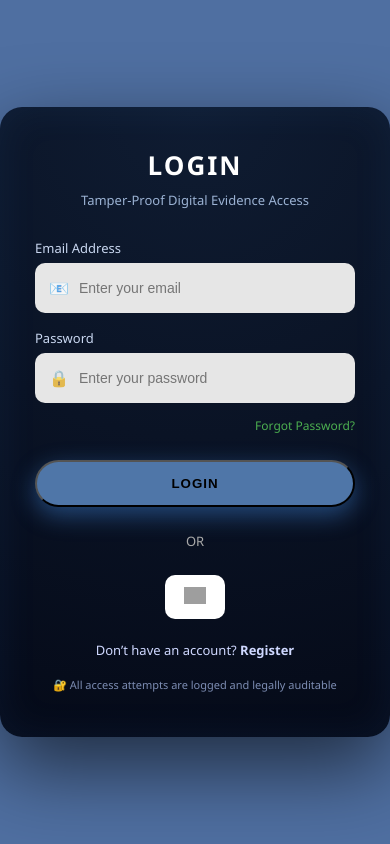
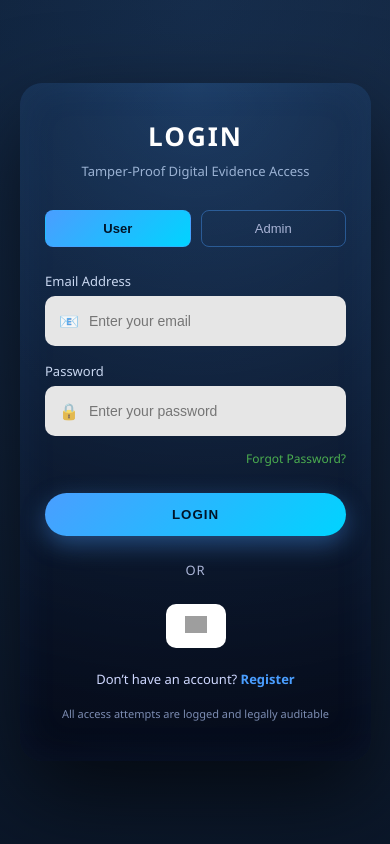
Before and after one commit to vagishaaa20/trustvault, a React (Create React App) app in the folder frontend/: page /login in a window 390 px wide. Built offline with nearby package versions, Linux system fonts and the light colour scheme; grey boxes are pictures that could not be loaded.

Commit message:
Frontend

```diff
--- a/frontend/src/index.css
+++ b/frontend/src/index.css
@@ -569,28 +569,56 @@ footer {
 }
 
 /* ================= AUTH PAGES ================= */
+/* ================= AUTH PAGES ================= */
 
 .auth-page {
   min-height: 100vh;
   display: flex;
   align-items: center;
   justify-content: center;
-  background: #4f6fa1; /* soft blue background */
+
+  background:
+    radial-gradient(
+      circle at top,
+      rgba(74, 158, 255, 0.15),
+      rgba(10, 22, 40, 0.95)
+    ),
+    linear-gradient(135deg, #0a1628 0%, #1a2840 100%);
+
+  position: relative;
+  overflow: hidden;
 }
 
+/* Auth Card */
 .auth-card {
   width: 420px;
-  background: radial-gradient(
-    circle at top,
-    #0f1c32,
-    #050a18
-  );
+  background:
+    radial-gradient(
+      circle at top,
+      rgba(74, 158, 255, 0.15),
+      #050a18
+    );
   border-radius: 22px;
   padding: 40px 35px 45px;
+  text-align: center;
+
   box-shadow:
-    0 30px 80px rgba(0, 0, 0, 0.6),
+    0 35px 90px rgba(0, 0, 0, 0.65),
     inset 0 0 40px rgba(74, 158, 255, 0.08);
-  text-align: center;
+
+  animation: auth-fade-in 0.6s ease forwards;
+}
+
+/* Entry animation */
+@keyframes auth-fade-in {
+  from {
+    opacity: 0;
+    transform: translateY(12px) scale(0.98);
+  }
+  to {
+    opacity: 1;
+    transform: translateY(0) scale(1);
+  }
 }
 
 /* Title */
@@ -599,17 +627,19 @@ footer {
   letter-spacing: 2px;
   margin-bottom: 8px;
   font-weight: 700;
+  color: #ffffff;
 }
 
+/* Subtitle */
 .auth-subtitle {
   font-size: 13px;
   color: #9bb2d3;
   margin-bottom: 30px;
 }
 
-/* Errors */
+/* Error message */
 .auth-error {
-  background: rgba(255, 0, 0, 0.1);
+  background: rgba(255, 77, 77, 0.15);
   color: #ff6b6b;
   padding: 10px;
   border-radius: 6px;
@@ -648,6 +678,7 @@ footer {
   width: 100%;
   background: transparent;
   font-size: 14px;
+  color: #111;
 }
 
 /* Forgot password */
@@ -666,32 +697,43 @@ footer {
   text-decoration: underline;
 }
 
-/* Login button */
+/* Primary button */
 .auth-card .btn-primary {
   width: 100%;
   margin-top: 25px;
   padding: 14px;
   border-radius: 30px;
-  background: #4f76a8;
-  color: #000;
+  background: linear-gradient(135deg, #4a9eff, #00d4ff);
+  color: #001428;
   font-weight: 700;
   letter-spacing: 1px;
+  border: none;
+  cursor: pointer;
+  transition: all 0.3s ease;
 }
 
 .auth-card .btn-primary:hover {
-  background: #5f8ed6;
+  transform: translateY(-2px);
+  box-shadow: 0 10px 30px rgba(74, 158, 255, 0.45);
+}
+
+/* Disabled state */
+.auth-card .btn-primary:disabled {
+  opacity: 0.6;
+  cursor: not-allowed;
 }
 
 /* Divider */
 .auth-divider {
   margin: 25px 0;
   font-size: 13px;
-  color: #aaa;
+  color: #aab4d6;
+  letter-spacing: 1px;
 }
 
 /* Google button */
 .google-btn {
-  background: #fff;
+  background: #ffffff;
   border: none;
   border-radius: 10px;
   padding: 12px;
@@ -713,6 +755,7 @@ footer {
 .auth-footer span {
   font-weight: 600;
   cursor: pointer;
+  color: #4a9eff;
 }
 
 .auth-footer span:hover {
@@ -725,3 +768,42 @@ footer {
   font-size: 11px;
   color: #7d8db3;
 }
+
+/* Responsive */
+@media (max-width: 480px) {
+  .auth-card {
+    width: 90%;
+    padding: 35px 25px 40px;
+  }
+}
+
+/* ================= ROLE SELECTOR ================= */
+
+.role-selector {
+  display: flex;
+  gap: 10px;
+  margin-bottom: 25px;
+}
+
+.role-selector button {
+  flex: 1;
+  padding: 10px;
+  border-radius: 8px;
+  border: 1px solid rgba(74, 158, 255, 0.4);
+  background: transparent;
+  color: #aab4d6;
+  font-size: 13px;
+  cursor: pointer;
+  transition: all 0.3s ease;
+}
+
+.role-selector button.active {
+  background: linear-gradient(135deg, #4a9eff, #00d4ff);
+  color: #001428;
+  font-weight: 700;
+}
+
+.role-selector button.admin.active {
+  background: linear-gradient(135deg, #ff6b6b, #ff9f43);
+  color: #1a0000;
+}
--- a/frontend/src/pages/Register.jsx
+++ b/frontend/src/pages/Register.jsx
@@ -1,28 +1,95 @@
+import { useState } from "react";
 import { useNavigate } from "react-router-dom";
 
 const Register = () => {
   const navigate = useNavigate();
 
+  const [name, setName] = useState("");
+  const [email, setEmail] = useState("");
+  const [password, setPassword] = useState("");
+  const [confirmPassword, setConfirmPassword] = useState("");
+  const [error, setError] = useState("");
+
+  const handleRegister = (e) => {
+    e.preventDefault();
+    setError("");
+
+    if (password !== confirmPassword) {
+      setError("Passwords do not match");
+      return;
+    }
+
+    // 🔐 Send role=user to backend
+    const payload = {
+      name,
+      email,
+      password,
+      role: "user",
+    };
+
+    console.log("Register payload:", payload);
+
+    // TODO: API call
+  };
+
   return (
     <div className="auth-page">
       <div className="auth-card">
-        <h2 className="auth-title">REGISTER</h2>
+        <h2 className="auth-title">USER REGISTER</h2>
         <p className="auth-subtitle">
-          Secure Registration for TrustVault
+          Secure Registration for TrustVault Users
         </p>
 
-        <form>
+        {error && <div className="auth-error">{error}</div>}
+
+        <form onSubmit={handleRegister}>
           <label>Full Name</label>
-          <input type="text" placeholder="Enter your full name" required />
+          <div className="input-group">
+            <span className="input-icon">👤</span>
+            <input
+              type="text"
+              placeholder="Enter your full name"
+              value={name}
+              onChange={(e) => setName(e.target.value)}
+              required
+            />
+          </div>
 
           <label>Email Address</label>
-          <input type="email" placeholder="Enter your email" required />
+          <div className="input-group">
+            <span className="input-icon">📧</span>
+            <input
+              type="email"
+              placeholder="Enter your email"
+              value={email}
+              onChange={(e) => setEmail(e.target.value)}
+              required
+            />
+          </div>
 
           <label>Password</label>
-          <input type="password" placeholder="Create a password" required />
+          <div className="input-group">
+            <span className="input-icon">🔒</span>
+            <input
+              type="password"
+              placeholder="Create a password"
+              value={password}
+              onChange={(e) => setPassword(e.target.value)}
+              required
+            />
+          </div>
 
           <label>Confirm Password</label>
-          <input type="password" placeholder="Confirm password" required />
+          <div className="input-group">
+            <span className="input-icon">🔒</span>
+            <input
+              type="password"
+              placeholder="Confirm password"
+              value={confirmPassword}
+              onChange={(e) => setConfirmPassword(e.target.value)}
+              required
+            />
+          </div>
 
           <button className="btn-primary" type="submit">
             REGISTER
@@ -33,6 +100,10 @@ const Register = () => {
           Already have an account?{" "}
           <span onClick={() => navigate("/login")}>Login</span>
         </p>
+
+        <p className="legal-note">
+          Registration data is encrypted and legally auditable
+        </p>
       </div>
     </div>
   );
--- a/frontend/src/pages/login.jsx
+++ b/frontend/src/pages/login.jsx
@@ -4,6 +4,7 @@ import { useNavigate } from "react-router-dom";
 const Login = () => {
   const navigate = useNavigate();
 
+  const [role, setRole] = useState("user"); // user | admin
   const [email, setEmail] = useState("");
   const [password, setPassword] = useState("");
   const [loading, setLoading] = useState(false);
@@ -19,12 +20,11 @@ const Login = () => {
     try {
       const res = await fetch("http://localhost:5000/auth/login", {
         method: "POST",
-        headers: {
-          "Content-Type": "application/json",
-        },
+        headers: { "Content-Type": "application/json" },
         body: JSON.stringify({
           email,
           password,
+          role,      // 🔐 send role to backend
           deviceId,
         }),
       });
@@ -33,16 +33,14 @@ const Login = () => {
 
       if (!res.ok) {
         setError(data.message || "Authentication failed");
-        setLoading(false);
         return;
       }
 
-      // OTP required (secure flow)
       if (data.otpRequired) {
         localStorage.setItem("tempToken", data.tempToken);
-        //navigate("/verify-otp");
+        // navigate("/verify-otp");
       }
-    } catch (err) {
+    } catch {
       setError("Server unavailable. Please try again.");
     } finally {
       setLoading(false);
@@ -50,14 +48,37 @@ const Login = () => {
   };
 
   return (
-    <div className="auth-page">
+    <div className={`auth-page ${role === "admin" ? "admin-mode" : ""}`}>
       <div className="auth-card">
-        <h2 className="auth-title">LOGIN</h2>
+        <h2 className="auth-title">
+          {role === "admin" ? "ADMIN LOGIN" : "LOGIN"}
+        </h2>
+
         <p className="auth-subtitle">
-          Tamper-Proof Digital Evidence Access
+          {role === "admin"
+            ? "Restricted Administrative Access"
+            : "Tamper-Proof Digital Evidence Access"}
         </p>
 
         {error && <div className="auth-error">{error}</div>}
+
+        {/* ROLE SELECTOR */}
+        <div className="role-selector">
+          <button
+            type="button"
+            className={role === "user" ? "active" : ""}
+            onClick={() => setRole("user")}
+          >
+            User
+          </button>
+          <button
+            type="button"
+            className={role === "admin" ? "active admin" : "admin"}
+            onClick={() => setRole("admin")}
+          >
+            Admin
+          </button>
+        </div>
 
         <form onSubmit={handleLogin}>
           <label>Email Address</label>
@@ -94,12 +115,15 @@ const Login = () => {
           </div>
 
           <button className="btn-primary" type="submit" disabled={loading}>
-            {loading ? "Authenticating..." : "LOGIN"}
+            {loading
+              ? "Authenticating..."
+              : role === "admin"
+              ? "ADMIN LOGIN"
+              : "LOGIN"}
           </button>
         </form>
 
         <div className="auth-divider">OR</div>
-
         <button className="google-btn" disabled>
           <img
             src="https://developers.google.com/identity/images/g-logo.png"
@@ -107,13 +131,15 @@ const Login = () => {
           />
         </button>
 
-        <p className="auth-footer">
-          Don’t have an account?{" "}
-          <span onClick={() => navigate("/register")}>Register</span>
-        </p>
+        {role === "user" && (
+          <p className="auth-footer">
+            Don’t have an account?{" "}
+            <span onClick={() => navigate("/register")}>Register</span>
+          </p>
+        )}
 
         <p className="legal-note">
-          🔐 All access attempts are logged and legally auditable
+          All access attempts are logged and legally auditable
         </p>
       </div>
     </div>
```
